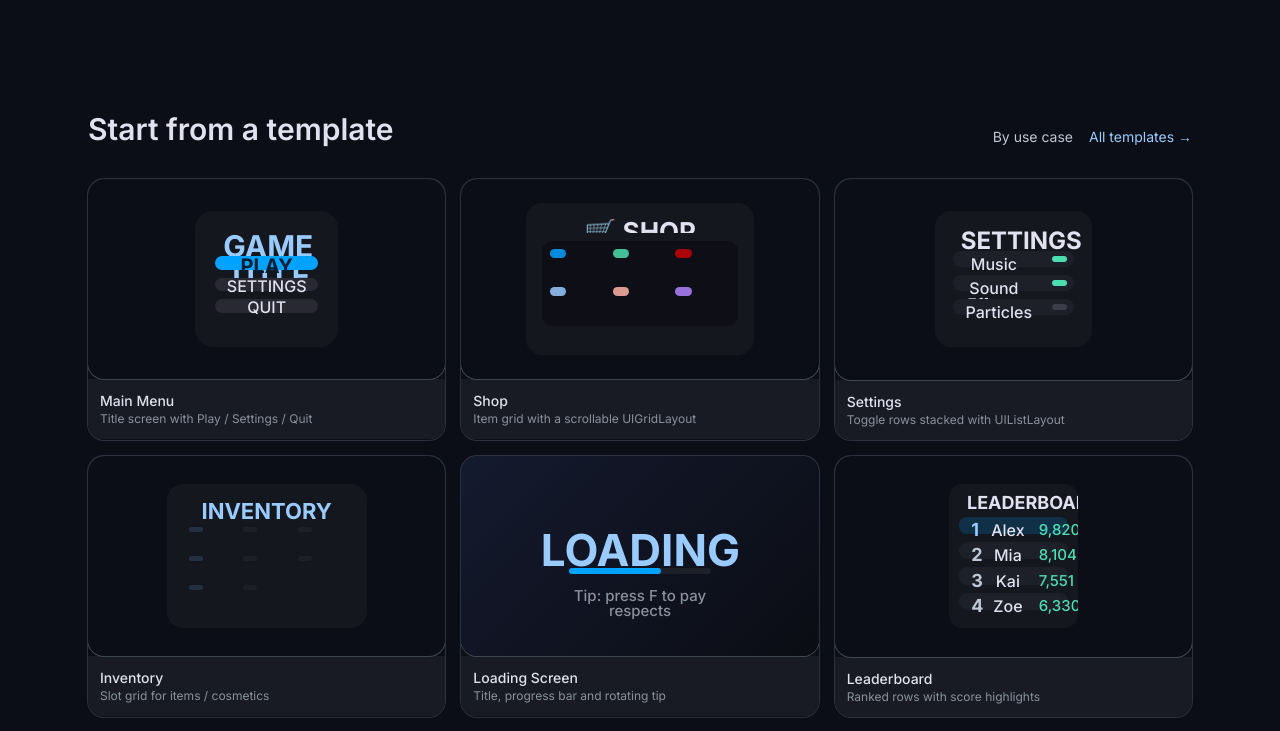
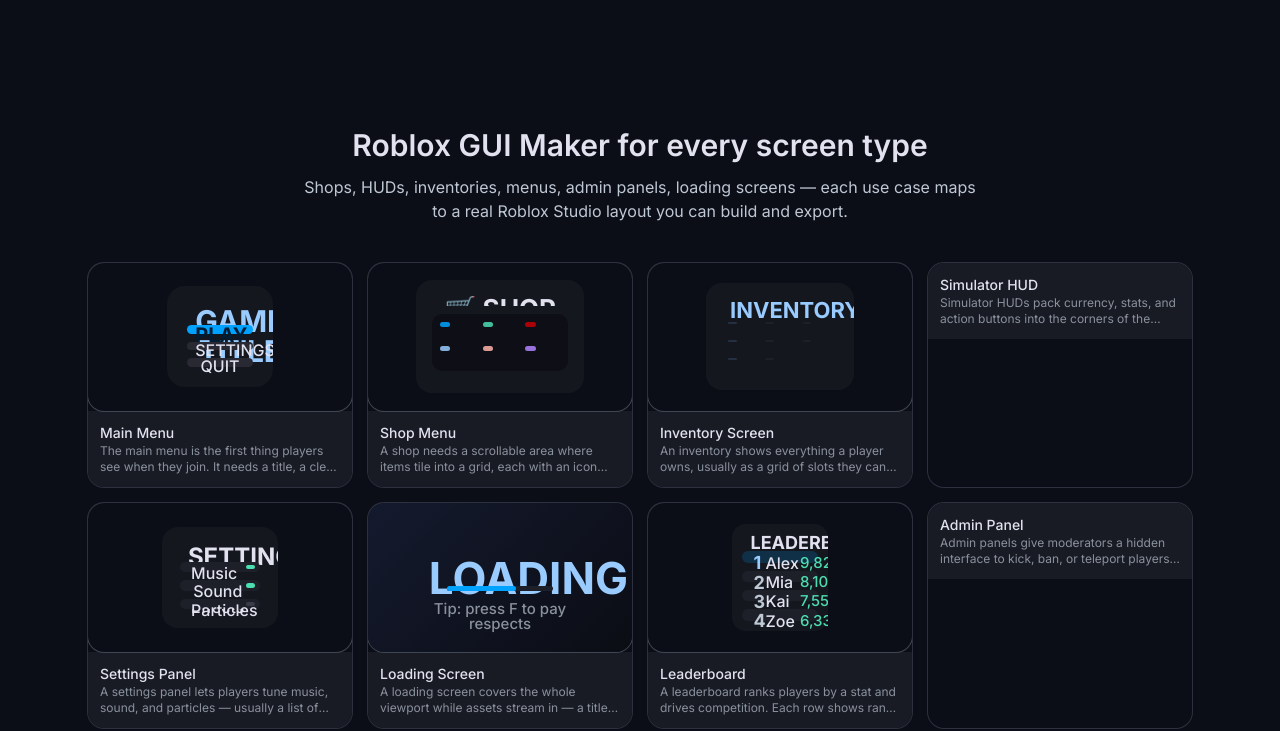
Before and after one commit to firstdraft-work/roblox-gui-maker, a Next.js app: page / in a window 1280 px wide. Shown: the part 1485-2216 px from the top of the page. Built offline with nearby package versions, Linux system fonts and the light colour scheme; no server answers.

Commit message:
SEO: add Use Cases section to homepage, hreflang+lastmod to sitemap
- Add 'Roblox GUI Maker for every screen type' section with 8 use case cards linking to /for/* pages
- Add hreflang alternates (en/zh) and lastmod to all sitemap entries
- Extract sitemap entry helper to reduce duplication

```diff
--- a/app/page.tsx
+++ b/app/page.tsx
@@ -3,7 +3,8 @@
 import { SiteNav } from "./components/SiteNav";
 import { SiteFooter } from "./components/SiteFooter";
 import { ScenePreview } from "./editor/ScenePreview";
-import { TEMPLATES } from "./editor/templates";
+import { TEMPLATES, getTemplate } from "./editor/templates";
+import { USE_CASES } from "./for/usecases";
 
 export const metadata: Metadata = {
   title: "Free Online Roblox GUI Maker | Visual UI Builder",
@@ -233,6 +234,47 @@
           </div>
         </section>
 
+        {/* use cases */}
+        <section className="max-w-6xl mx-auto px-6 py-16">
+          <h2 className="text-2xl md:text-3xl font-semibold text-center mb-3">
+            Roblox GUI Maker for every screen type
+          </h2>
+          <p className="text-ink-dim text-center max-w-2xl mx-auto mb-10">
+            Shops, HUDs, inventories, menus, admin panels, loading screens — each
+            use case maps to a real Roblox Studio layout you can build and export.
+          </p>
+          <div className="grid sm:grid-cols-2 lg:grid-cols-4 gap-4">
+            {USE_CASES.map((u) => {
+              const tpl = u.template ? getTemplate(u.template) : undefined;
+              return (
+                <Link
+                  key={u.slug}
+                  href={`/for/${u.slug}`}
+                  className="group rounded-xl overflow-hidden ring-1 ring-line hover:ring-focus transition"
+                >
+                  {tpl && <ScenePreview scene={tpl.scene} />}
+                  <div className="p-3 bg-panel">
+                    <p className="text-sm font-medium text-ink capitalize">
+                      {u.noun}
+                    </p>
+                    <p className="text-xs text-ink-mute line-clamp-2">
+                      {u.blurb}
+                    </p>
+                  </div>
+                </Link>
+              );
+            })}
+          </div>
+          <div className="text-center mt-6">
+            <Link
+              href="/for"
+              className="text-sm text-focus hover:underline font-medium"
+            >
+              Browse all use cases →
+            </Link>
+          </div>
+        </section>
+
         {/* templates strip */}
         <section className="max-w-6xl mx-auto px-6 py-12">
           <div className="flex items-end justify-between mb-8">
--- a/app/sitemap.ts
+++ b/app/sitemap.ts
@@ -3,29 +3,43 @@
 import { GUIDES } from "./guides/guides-data";
 import { USE_CASES } from "./for/usecases";
 
+const BASE = "https://robloxguimaker.app";
+const NOW = new Date().toISOString();
+
+function entry(
+  path: string,
+  opts: { freq: "weekly" | "monthly"; pri: number; zhPath?: string }
+): MetadataRoute.Sitemap[number] {
+  const en = `${BASE}${path}`;
+  const zh = `${BASE}${opts.zhPath ?? `/zh${path}`}`;
+  return {
+    url: en,
+    lastModified: NOW,
+    changeFrequency: opts.freq,
+    priority: opts.pri,
+    alternates: {
+      languages: { en, zh },
+    },
+  };
+}
+
 export default function sitemap(): MetadataRoute.Sitemap {
-  const base = "https://robloxguimaker.app";
-  const fixed = ["", "/editor", "/templates", "/guides", "/for", "/about", "/zh"].map(
-    (p) => ({
-      url: `${base}${p}`,
-      changeFrequency: "weekly" as const,
-      priority: p === "" ? 1 : 0.8,
-    })
+  const fixed = [
+    entry("", { freq: "weekly", pri: 1, zhPath: "/zh" }),
+    entry("/editor", { freq: "weekly", pri: 0.8 }),
+    entry("/templates", { freq: "weekly", pri: 0.8 }),
+    entry("/guides", { freq: "weekly", pri: 0.8 }),
+    entry("/for", { freq: "weekly", pri: 0.8 }),
+    entry("/about", { freq: "weekly", pri: 0.8 }),
+  ];
+  const templates = TEMPLATES.map((t) =>
+    entry(`/templates/${t.slug}`, { freq: "monthly", pri: 0.6 })
   );
-  const templates = TEMPLATES.map((t) => ({
-    url: `${base}/templates/${t.slug}`,
-    changeFrequency: "monthly" as const,
-    priority: 0.6,
-  }));
-  const guides = GUIDES.map((g) => ({
-    url: `${base}/guides/${g.slug}`,
-    changeFrequency: "monthly" as const,
-    priority: 0.6,
-  }));
-  const usecases = USE_CASES.map((u) => ({
-    url: `${base}/for/${u.slug}`,
-    changeFrequency: "monthly" as const,
-    priority: 0.6,
-  }));
+  const guides = GUIDES.map((g) =>
+    entry(`/guides/${g.slug}`, { freq: "monthly", pri: 0.6 })
+  );
+  const usecases = USE_CASES.map((u) =>
+    entry(`/for/${u.slug}`, { freq: "monthly", pri: 0.6 })
+  );
   return [...fixed, ...templates, ...guides, ...usecases];
 }
```
